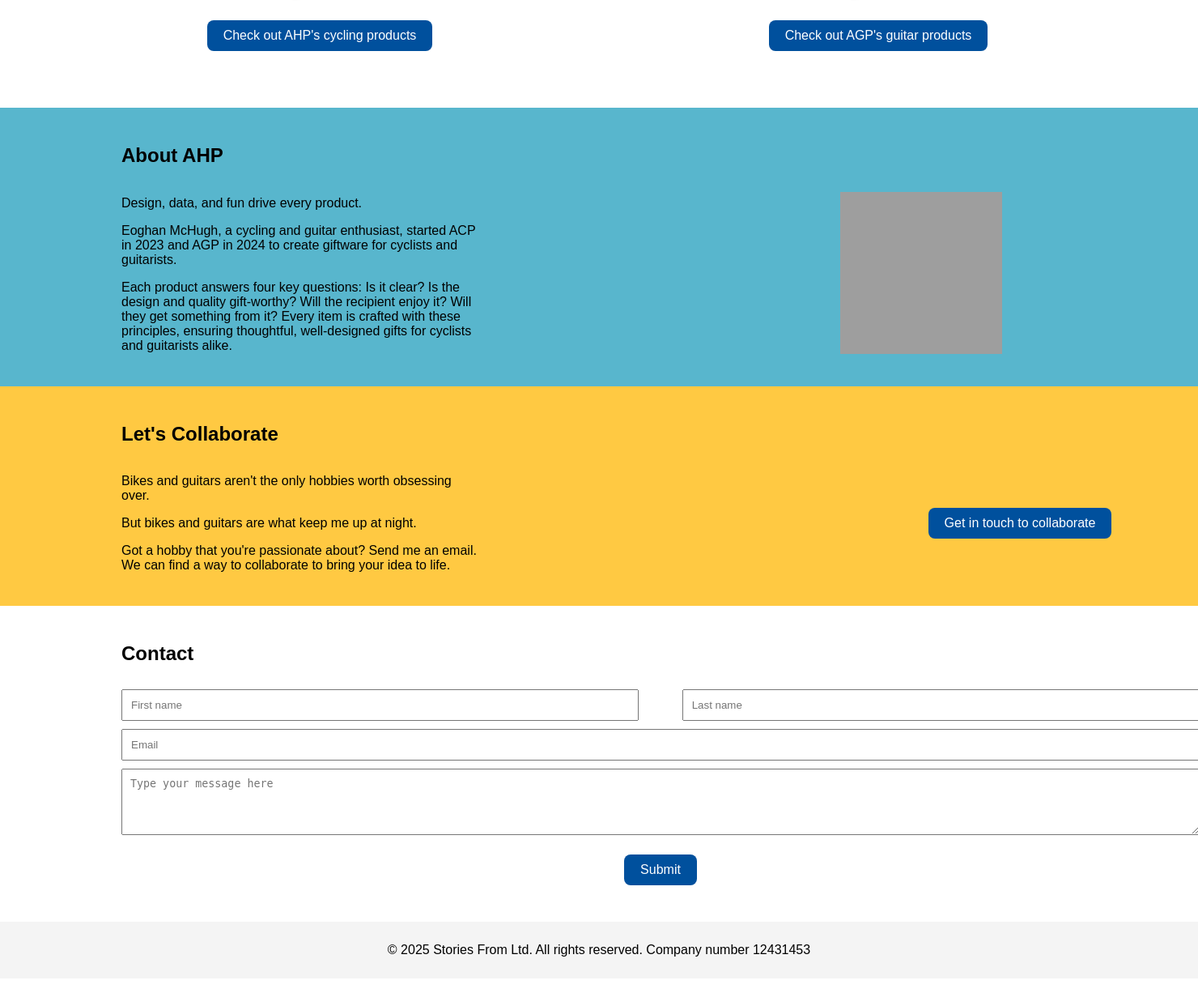
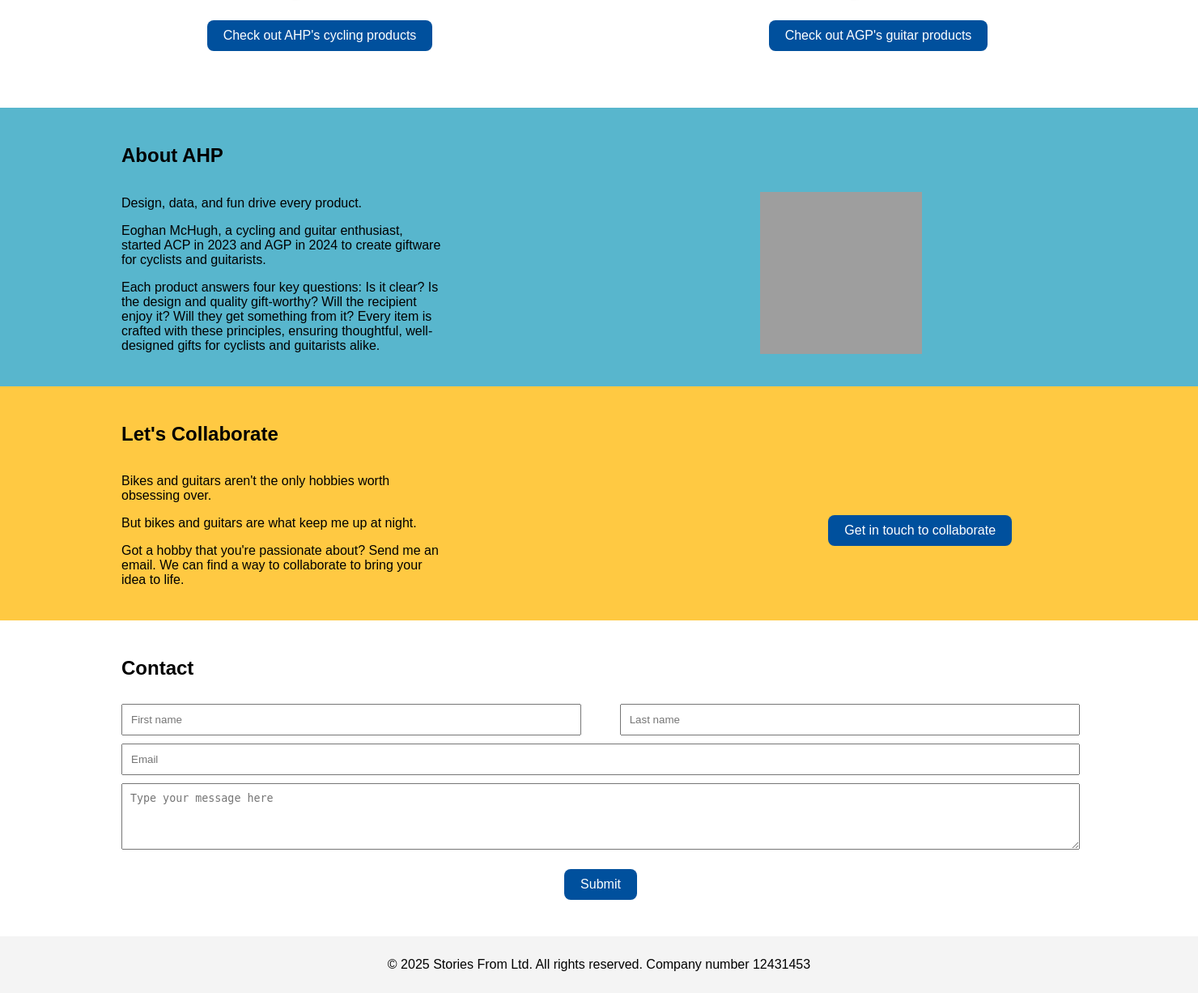
Before and after one commit to ahobbyistspresents/website-test, a PHP site: page / in a window 1480 px wide; the page is wider, and only the part inside the window is pictured. Shown: the part 741-1967 px from the top of that part at 81% size. Before the commit the page ends 1922 px from the top of that part, so only its background shows below. Run offline with PHP 8.4, Linux system fonts and the light colour scheme; grey boxes are pictures that could not be loaded.

Commit message:
Update styles.css

```diff
--- a/styles.css
+++ b/styles.css
@@ -71,7 +71,7 @@
             text-align: center;
         }
         .full-container {
-            width: 90%;
+            width: 80%;
             padding-left: 150px;
             padding-bottom: 25px;
             padding-right: 150px;
```
